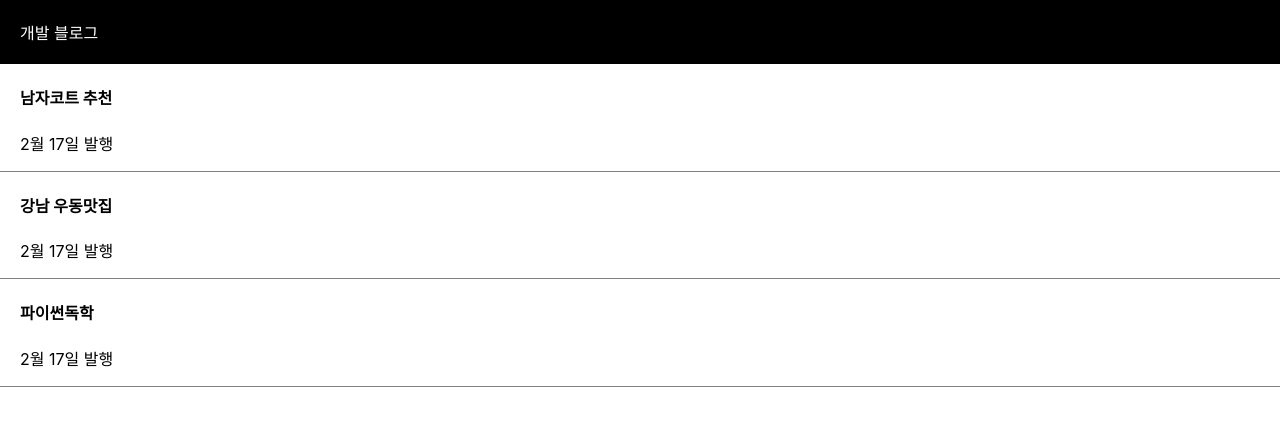
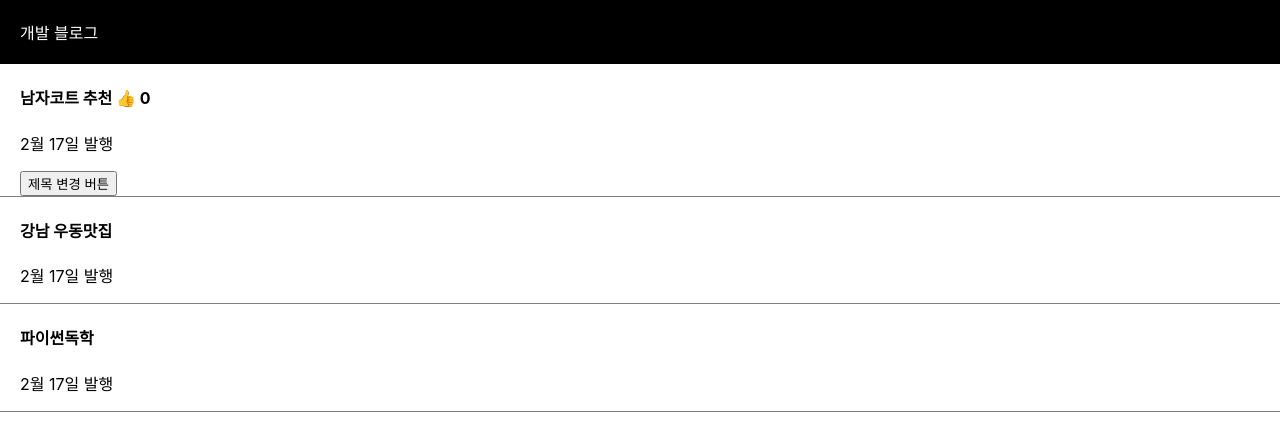
Before and after one commit to KyunghoChung/apple-front-practice, a React (Create React App) app in the folder react/blog/: page / in a window 1280 px wide. Shown: the top 430 px of the page. Built offline with nearby package versions, Linux system fonts and the light colour scheme.

Commit message:
state 변경함수로 제목 변경 숙제

```diff
--- a/react/blog/src/App.js
+++ b/react/blog/src/App.js
@@ -1,18 +1,29 @@
+/*eslint-disable*/
 import { useState } from 'react';
 import './App.css';
 
 function App() {
 
-  let [title, b] = useState(['남자코트 추천', '강남 우동맛집', '파이썬독학']);
-  let post = '강남 우동 맛집';
+  let [title, titleChange] = useState(['남자코트 추천', '강남 우동맛집', '파이썬독학']);
+  let [likes, likesUp] = useState(0);
+
+  function setTitle() {
+    titleChange(['여자코트 추천', '강남 우동맛집', '파이썬독학']);
+  }
+
+  function plusLikes(){
+    likesUp(likes+1);
+  }
+
   return (
     <div className="App">
       <div className='black-nav'>
         <div>개발 블로그</div>
       </div>
       <div className='list'>
-        <h4>{title[0]}</h4>
+        <h4>{title[0]} <span onClick={plusLikes}>👍</span> {likes} </h4>
         <p>2월 17일 발행</p>
+        <button onClick={setTitle}>제목 변경 버튼</button>
       </div>
       <div className='list'>
         <h4>{title[1]}</h4>
```
